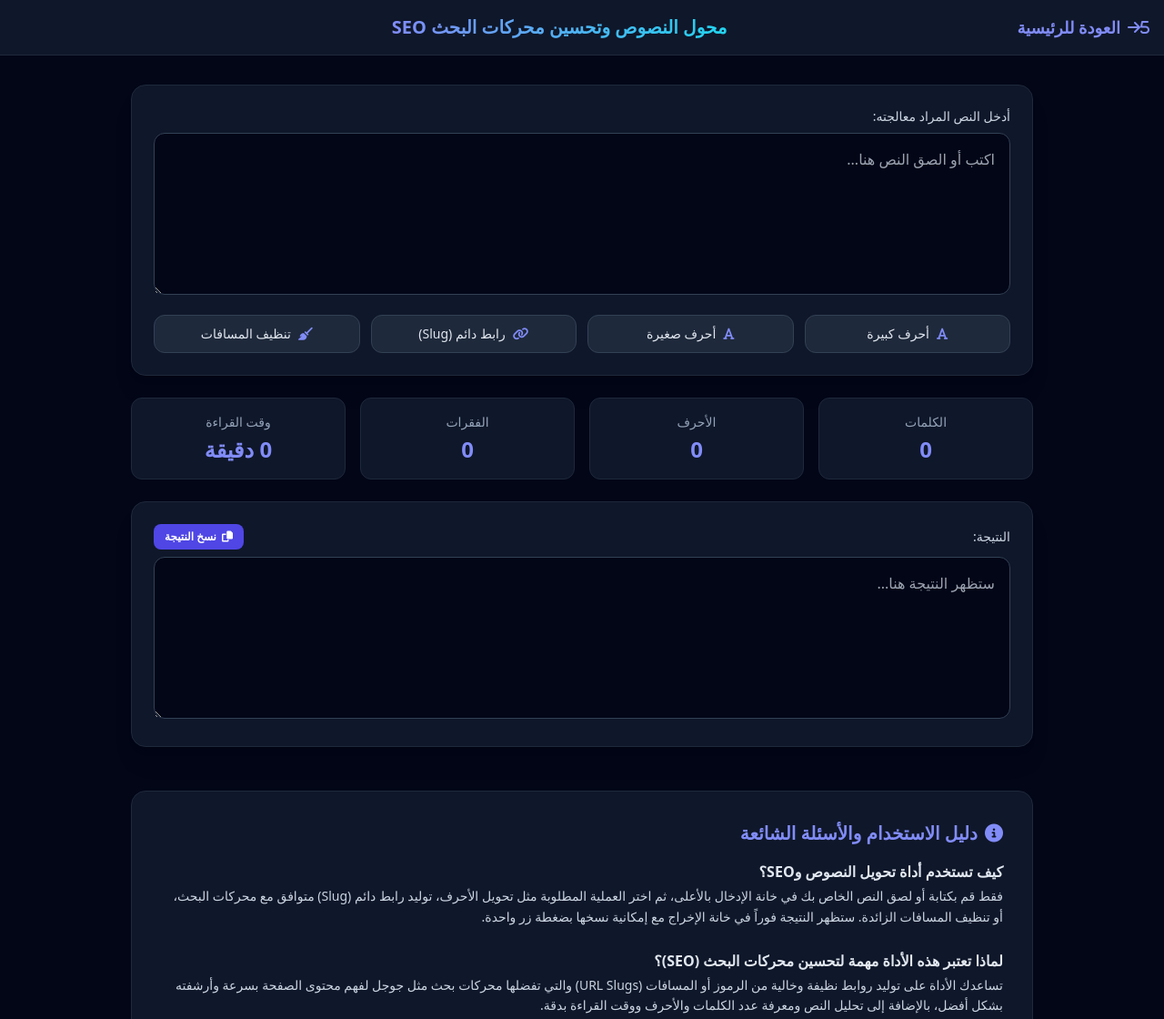
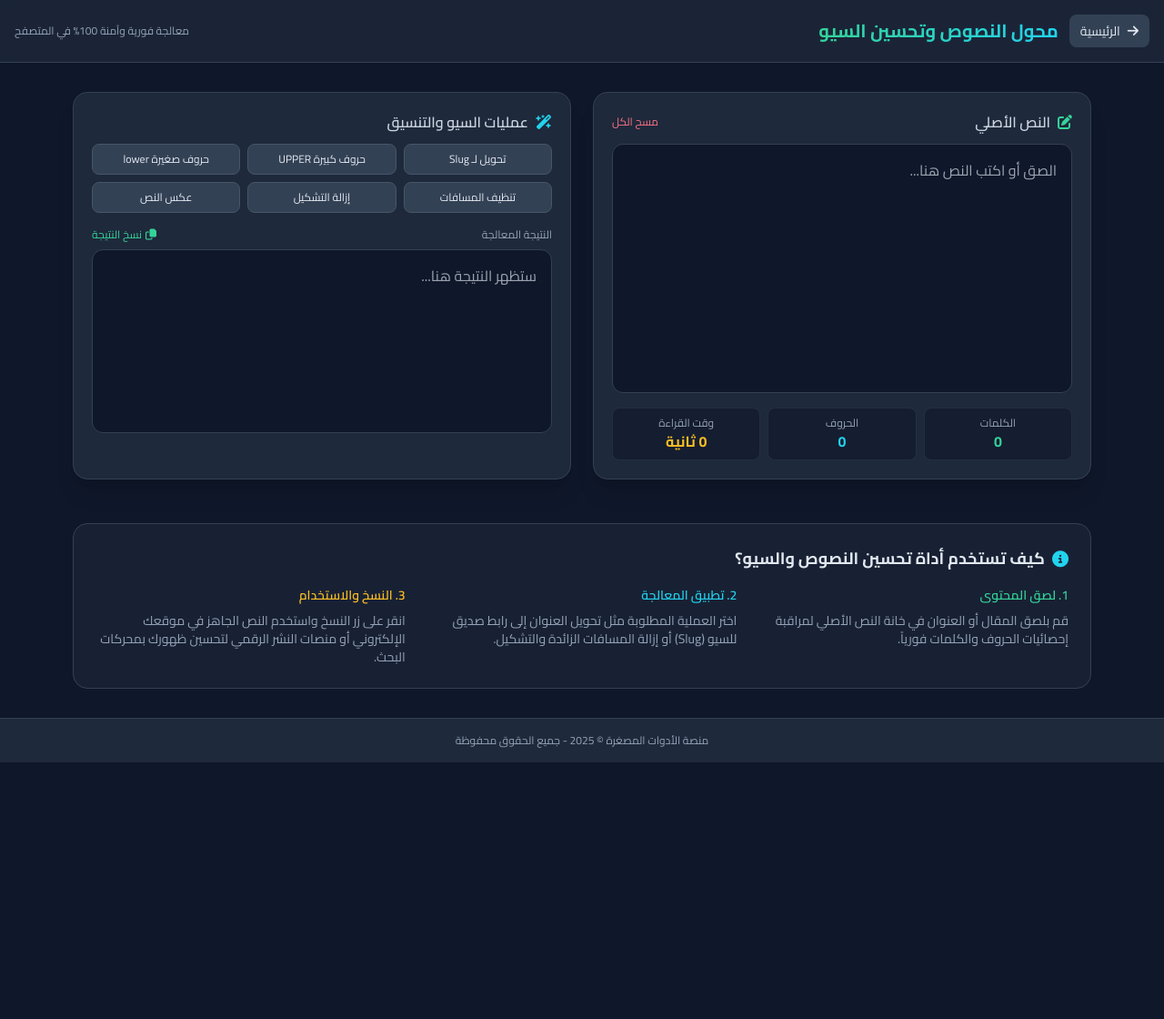
Before and after one commit to mohammed-zuhair/micro-tool-01-, a plain HTML site: page tools/seo-transformer.html in a window 1280 px wide. Shown: the top 1120 px of the page at 91% size. After the commit the page ends 838 px from the top, so only its background shows below. Drawn offline with nearby package versions, Linux system fonts and the light colour scheme.

Commit message:
Auto-Update: Autonomous engine updated core files & changelog [Verified]

```diff
--- a/tools/seo-transformer.html
+++ b/tools/seo-transformer.html
@@ -3,193 +3,188 @@
 <head>
     <meta charset="UTF-8">
     <meta name="viewport" content="width=device-width, initial-scale=1.0">
-    <title>محول النصوص وتحسين محركات البحث SEO - أدوات الويب</title>
-    <meta name="description" content="أداة احترافية لتحويل النصوص، ضبط أحرف الكلمات، استخراج الكلمات المفتاحية، وتوليد الروابط الدائمة المناسبة لمحركات البحث بشكل فوري وسريع.">
+    <title>محول النصوص وتحسين السيو - Text & SEO Transformer</title>
+    <meta name="description" content="أداة متقدمة لتحويل النصوص، تنظيف الفراغات، حساب الكلمات، وتجهيز المحتوى لمتطلبات السيو (SEO) فورياً في المتصفح.">
     <script src="https://cdn.tailwindcss.com"></script>
     <link rel="stylesheet" href="https://cdnjs.cloudflare.com/ajax/libs/font-awesome/6.4.0/css/all.min.css">
-    <script>
-        tailwind.config = {
-            theme: {
-                extend: {
-                    colors: {
-                        darkSlate: {
-                            800: '#1e293b',
-                            900: '#0f172a',
-                            950: '#020617'
-                        }
-                    }
-                }
-            }
-        }
-    </script>
+    <style>
+        @import url('https://fonts.googleapis.com/css2?family=Cairo:wght@300;400;600;700&display=swap');
+        body { font-family: 'Cairo', sans-serif; }
+    </style>
 </head>
-<body class="bg-darkSlate-950 text-slate-100 min-h-screen flex flex-col font-sans">
+<body class="bg-slate-900 text-slate-100 min-h-screen flex flex-col justify-between">
 
-    <!-- شريط التنقل العلوي -->
-    <header class="bg-darkSlate-900 border-b border-slate-800 sticky top-0 z-50">
-        <div class="max-w-7xl mx-auto px-4 py-4 flex justify-between items-center">
-            <a href="../index.html" class="flex items-center gap-2 text-indigo-400 hover:text-indigo-300 transition-colors">
-                <i class="fa-solid fa-arrow-right">5</i>
-                <span class="font-bold text-lg">العودة للرئيسية</span>
+    <!-- Header -->
+    <header class="bg-slate-800/80 backdrop-blur border-b border-slate-700 sticky top-0 z-50">
+        <div class="max-w-7xl mx-auto px-4 py-4 flex items-center justify-between">
+            <div class="flex items-center gap-3">
+                <a href="../index.html" class="bg-slate-700 hover:bg-slate-600 text-slate-200 px-3 py-2 rounded-lg transition text-sm flex items-center gap-2">
+                    <i class="fa-solid fa-arrow-right"></i> الرئيسية
                 </a>
-            <h1 class="text-xl font-bold bg-gradient-to-r from-indigo-400 to-cyan-400 bg-clip-text text-transparent">
-                محول النصوص وتحسين محركات البحث SEO
+                <h1 class="text-xl font-bold text-transparent bg-clip-text bg-gradient-to-r from-emerald-400 to-cyan-400">
+                    محول النصوص وتحسين السيو
                 </h1>
-            <div class="w-24"></div> <!-- مساحة للتوازن -->
+            </div>
+            <div class="text-xs text-slate-400 hidden sm:block">معالجة فورية وآمنة 100% في المتصفح</div>
         </div>
     </header>
 
-    <!-- المحتوى الرئيسي -->
-    <main class="flex-grow max-w-5xl w-full mx-auto px-4 py-8">
+    <!-- Main Content -->
+    <main class="max-w-6xl mx-auto px-4 py-8 flex-grow w-full">
 
-        <!-- صندوق الإدخال -->
-        <div class="bg-darkSlate-900 border border-slate-800 rounded-2xl p-6 shadow-xl mb-6">
-            <label for="inputText" class="block text-sm font-medium text-slate-300 mb-2">أدخل النص المراد معالجته:</label>
-            <textarea id="inputText" rows="6" class="w-full bg-darkSlate-950 border border-slate-700 rounded-xl p-4 text-slate-100 focus:outline-none focus:border-indigo-500 transition-colors resize-y" placeholder="اكتب أو الصق النص هنا..."></textarea>
+        <!-- Tool Container -->
+        <div class="grid grid-cols-1 lg:grid-cols-2 gap-6">
 
-            <!-- أزرار العمليات السريعة -->
-            <div class="grid grid-cols-2 sm:grid-cols-4 gap-3 mt-4">
-                <button onclick="transformText('upper')" class="bg-slate-800 hover:bg-slate-700 border border-slate-700 text-slate-200 py-2.5 px-4 rounded-xl text-sm font-medium transition-all flex items-center justify-center gap-2">
-                    <i class="fa-solid fa-font text-indigo-400"></i> أحرف كبيرة
-                </button>
-                <button onclick="transformText('lower')" class="bg-slate-800 hover:bg-slate-700 border border-slate-700 text-slate-200 py-2.5 px-4 rounded-xl text-sm font-medium transition-all flex items-center justify-center gap-2">
-                    <i class="fa-solid fa-font text-indigo-400"></i> أحرف صغيرة
-                </button>
-                <button onclick="transformText('slug')" class="bg-slate-800 hover:bg-slate-700 border border-slate-700 text-slate-200 py-2.5 px-4 rounded-xl text-sm font-medium transition-all flex items-center justify-center gap-2">
-                    <i class="fa-solid fa-link text-indigo-400"></i> رابط دائم (Slug)
-                </button>
-                <button onclick="transformText('clean')" class="bg-slate-800 hover:bg-slate-700 border border-slate-700 text-slate-200 py-2.5 px-4 rounded-xl text-sm font-medium transition-all flex items-center justify-center gap-2">
-                    <i class="fa-solid fa-broom text-indigo-400"></i> تنظيف المسافات
-                </button>
+            <!-- Input Section -->
+            <div class="bg-slate-800 border border-slate-700 rounded-2xl p-5 flex flex-col shadow-xl">
+                <div class="flex justify-between items-center mb-3">
+                    <label for="inputText" class="font-semibold text-slate-300 flex items-center gap-2">
+                        <i class="fa-solid fa-pen-to-square text-emerald-400"></i> النص الأصلي
+                    </label>
+                    <button onclick="clearText()" class="text-xs text-rose-400 hover:text-rose-300 transition">مسح الكل</button>
+                </div>
+                <textarea id="inputText" rows="10" placeholder="الصق أو اكتب النص هنا..."
+                    class="w-full bg-slate-900 border border-slate-700 rounded-xl p-4 text-slate-100 focus:outline-none focus:border-emerald-500 transition resize-none"></textarea>
+
+                <!-- Quick Stats -->
+                <div class="grid grid-cols-3 gap-2 mt-4 text-center">
+                    <div class="bg-slate-900/60 p-2 rounded-lg border border-slate-700/50">
+                        <div class="text-xs text-slate-400">الكلمات</div>
+                        <div id="wordCount" class="font-bold text-emerald-400">0</div>
+                    </div>
+                    <div class="bg-slate-900/60 p-2 rounded-lg border border-slate-700/50">
+                        <div class="text-xs text-slate-400">الحروف</div>
+                        <div id="charCount" class="font-bold text-cyan-400">0</div>
+                    </div>
+                    <div class="bg-slate-900/60 p-2 rounded-lg border border-slate-700/50">
+                        <div class="text-xs text-slate-400">وقت القراءة</div>
+                        <div id="readTime" class="font-bold text-amber-400">0 ثانية</div>
+                    </div>
                 </div>
             </div>
 
-        <!-- إحصائيات النص -->
-        <div class="grid grid-cols-2 sm:grid-cols-4 gap-4 mb-6">
-            <div class="bg-darkSlate-900 border border-slate-800 rounded-xl p-4 text-center">
-                <span class="block text-slate-400 text-sm mb-1">الكلمات</span>
-                <span id="wordCount" class="text-2xl font-bold text-indigo-400">0</span>
-            </div>
-            <div class="bg-darkSlate-900 border border-slate-800 rounded-xl p-4 text-center">
-                <span class="block text-slate-400 text-sm mb-1">الأحرف</span>
-                <span id="charCount" class="text-2xl font-bold text-indigo-400">0</span>
-            </div>
-            <div class="bg-darkSlate-900 border border-slate-800 rounded-xl p-4 text-center">
-                <span class="block text-slate-400 text-sm mb-1">الفقرات</span>
-                <span id="paragraphCount" class="text-2xl font-bold text-indigo-400">0</span>
-            </div>
-            <div class="bg-darkSlate-900 border border-slate-800 rounded-xl p-4 text-center">
-                <span class="block text-slate-400 text-sm mb-1">وقت القراءة</span>
-                <span id="readTime" class="text-2xl font-bold text-indigo-400">0 دقيقة</span>
-            </div>
+            <!-- Controls & Output Section -->
+            <div class="bg-slate-800 border border-slate-700 rounded-2xl p-5 flex flex-col shadow-xl">
+                <div class="font-semibold text-slate-300 mb-3 flex items-center gap-2">
+                    <i class="fa-solid fa-wand-magic-sparkles text-cyan-400"></i> عمليات السيو والتنسيق
                 </div>
 
-        <!-- صندوق الإخراج -->
-        <div class="bg-darkSlate-900 border border-slate-800 rounded-2xl p-6 shadow-xl relative">
+                <!-- Action Buttons Grid -->
+                <div class="grid grid-cols-2 sm:grid-cols-3 gap-2 mb-4">
+                    <button onclick="transformText('slug')" class="bg-slate-700 hover:bg-slate-600 text-xs py-2 px-3 rounded-lg transition border border-slate-600 text-slate-200">تحويل لـ Slug</button>
+                    <button onclick="transformText('upper')" class="bg-slate-700 hover:bg-slate-600 text-xs py-2 px-3 rounded-lg transition border border-slate-600 text-slate-200">حروف كبيرة UPPER</button>
+                    <button onclick="transformText('lower')" class="bg-slate-700 hover:bg-slate-600 text-xs py-2 px-3 rounded-lg transition border border-slate-600 text-slate-200">حروف صغيرة lower</button>
+                    <button onclick="transformText('cleanSpaces')" class="bg-slate-700 hover:bg-slate-600 text-xs py-2 px-3 rounded-lg transition border border-slate-600 text-slate-200">تنظيف المسافات</button>
+                    <button onclick="transformText('removeDiacritics')" class="bg-slate-700 hover:bg-slate-600 text-xs py-2 px-3 rounded-lg transition border border-slate-600 text-slate-200">إزالة التشكيل</button>
+                    <button onclick="transformText('reverse')" class="bg-slate-700 hover:bg-slate-600 text-xs py-2 px-3 rounded-lg transition border border-slate-600 text-slate-200">عكس النص</button>
+                </div>
+
+                <!-- Output Area -->
                 <div class="flex justify-between items-center mb-2">
-                <label for="outputText" class="block text-sm font-medium text-slate-300">النتيجة:</label>
-                <button onclick="copyResult()" class="bg-indigo-600 hover:bg-indigo-500 text-white text-xs font-semibold py-1.5 px-3 rounded-lg transition-colors flex items-center gap-1.5">
-                    <i class="fa-solid fa-copy"></i> نسخ النتيجة
+                    <label for="outputText" class="text-xs text-slate-400">النتيجة المعالجة</label>
+                    <button onclick="copyOutput()" id="copyBtn" class="text-xs text-emerald-400 hover:text-emerald-300 transition flex items-center gap-1">
+                        <i class="fa-regular fa-copy"></i> نسخ النتيجة
                     </button>
                 </div>
-            <textarea id="outputText" rows="6" readonly class="w-full bg-darkSlate-950 border border-slate-700 rounded-xl p-4 text-slate-100 focus:outline-none resize-y" placeholder="ستظهر النتيجة هنا..."></textarea>
+                <textarea id="outputText" rows="7" readonly placeholder="ستظهر النتيجة هنا..."
+                    class="w-full bg-slate-900 border border-slate-700 rounded-xl p-4 text-slate-100 focus:outline-none transition resize-none"></textarea>
             </div>
 
-        <!-- قسم التوضيح و SEO (How to Use + FAQ) -->
-        <section class="mt-12 bg-darkSlate-900 border border-slate-800 rounded-2xl p-6 sm:p-8">
-            <h2 class="text-xl font-bold text-indigo-400 mb-4 flex items-center gap-2">
-                <i class="fa-solid fa-circle-info"></i> دليل الاستخدام والأسئلة الشائعة
-            </h2>
-
-            <div class="space-y-6 text-slate-300 text-sm leading-relaxed">
-                <div>
-                    <h3 class="font-semibold text-slate-200 text-base mb-1">كيف تستخدم أداة تحويل النصوص وSEO؟</h3>
-                    <p>فقط قم بكتابة أو لصق النص الخاص بك في خانة الإدخال بالأعلى، ثم اختر العملية المطلوبة مثل تحويل الأحرف، توليد رابط دائم (Slug) متوافق مع محركات البحث، أو تنظيف المسافات الزائدة. ستظهر النتيجة فوراً في خانة الإخراج مع إمكانية نسخها بضغطة زر واحدة.</p>
         </div>
 
+        <!-- How to Use & SEO Guide -->
+        <section class="mt-12 bg-slate-800/60 border border-slate-700 rounded-2xl p-6">
+            <h2 class="text-lg font-bold text-slate-200 mb-4 flex items-center gap-2">
+                <i class="fa-solid fa-circle-info text-cyan-400"></i> كيف تستخدم أداة تحسين النصوص والسيو؟
+            </h2>
+            <div class="grid grid-cols-1 md:grid-cols-3 gap-6 text-sm text-slate-300">
                 <div>
-                    <h3 class="font-semibold text-slate-200 text-base mb-1">لماذا تعتبر هذه الأداة مهمة لتحسين محركات البحث (SEO)؟</h3>
-                    <p>تساعدك الأداة على توليد روابط نظيفة وخالية من الرموز أو المسافات (URL Slugs) والتي تفضلها محركات بحث مثل جوجل لفهم محتوى الصفحة بسرعة وأرشفته بشكل أفضل، بالإضافة إلى تحليل النص ومعرفة عدد الكلمات والأحرف ووقت القراءة بدقة.</p>
+                    <h3 class="font-semibold text-emerald-400 mb-2">1. لصق المحتوى</h3>
+                    <p class="text-slate-400">قم بلصق المقال أو العنوان في خانة النص الأصلي لمراقبة إحصائيات الحروف والكلمات فورياً.</p>
                 </div>
-
                 <div>
-                    <h3 class="font-semibold text-slate-200 text-base mb-1">هل يتم حفظ بياناتي أو نصوصي على خوادم خارجية؟</h3>
-                    <p>لا مطلقا! تتم عملية المعالجة بالكامل محلياً داخل متصفحك (Client-side Processing) لضمان الخصوصية والأمان التام لبياناتك.</p>
+                    <h3 class="font-semibold text-cyan-400 mb-2">2. تطبيق المعالجة</h3>
+                    <p class="text-slate-400">اختر العملية المطلوبة مثل تحويل العنوان إلى رابط صديق للسيو (Slug) أو إزالة المسافات الزائدة والتشكيل.</p>
+                </div>
+                <div>
+                    <h3 class="font-semibold text-amber-400 mb-2">3. النسخ والاستخدام</h3>
+                    <p class="text-slate-400">انقر على زر النسخ واستخدم النص الجاهز في موقعك الإلكتروني أو منصات النشر الرقمي لتحسين ظهورك بمحركات البحث.</p>
                 </div>
             </div>
         </section>
 
     </main>
 
-    <!-- التذييل -->
-    <footer class="bg-darkSlate-900 border-t border-slate-800 py-6 text-center text-slate-500 text-sm mt-12">
-        <p>منظومة الأدوات الذكية &copy; 2025 - جميع الحقوق محفوظة</p>
+    <!-- Footer -->
+    <footer class="bg-slate-800 border-t border-slate-700 py-4 text-center text-xs text-slate-400">
+        منصة الأدوات المصغرة &copy; 2025 - جميع الحقوق محفوظة
     </footer>
 
-    <!-- سكود المعالجة التفاعلية -->
+    <!-- Script Logic -->
     <script>
-        const inputText = document.getElementById('inputText');
-        const outputText = document.getElementById('outputText');
-        const wordCount = document.getElementById('wordCount');
-        const charCount = document.getElementById('charCount');
-        const paragraphCount = document.getElementById('paragraphCount');
-        const readTime = document.getElementById('readTime');
+        const inputEl = document.getElementById('inputText');
+        const outputEl = document.getElementById('outputText');
+        const wordCountEl = document.getElementById('wordCount');
+        const charCountEl = document.getElementById('charCount');
+        const readTimeEl = document.getElementById('readTime');
 
-        inputText.addEventListener('input', updateStats);
+        inputEl.addEventListener('input', updateStats);
 
         function updateStats() {
-            const text = inputText.value;
+            const text = inputEl.value;
+            const chars = text.length;
+            const words = text.trim() === '' ? 0 : text.trim().split(/\s+/).length;
+            const readTime = Math.ceil(words / 200); // Average reading speed 200 wpm
 
-            // الأحرف
-            charCount.textContent = text.length;
-
-            // الكلمات
-            const words = text.trim() ? text.trim().split(/\s+/) : [];
-            wordCount.textContent = words.length;
-
-            // الفقرات
-            const paragraphs = text.split(/\n+/).filter(p => p.trim().length > 0);
-            paragraphCount.textContent = paragraphs.length;
-
-            // وقت القراءة (تقريبي: 200 كلمة في الدقيقة)
-            const minutes = Math.ceil(words.length / 200);
-            readTime.textContent = minutes + ' دقيقة';
+            charCountEl.textContent = chars;
+            wordCountEl.textContent = words;
+            readTimeEl.textContent = readTime + ' دقيقة';
         }
 
         function transformText(type) {
-            const text = inputText.value;
-            let result = '';
+            let text = inputEl.value;
+            if (!text) return;
 
             switch(type) {
+                case 'slug':
+                    text = text.trim().toLowerCase()
+                        .replace(/[^\w\s-]/g, '')
+                        .replace(/[\s_-]+/g, '-')
+                        .replace(/^-+|-+$/g, '');
+                    break;
                 case 'upper':
-                    result = text.toUpperCase();
+                    text = text.toUpperCase();
                     break;
                 case 'lower':
-                    result = text.toLowerCase();
+                    text = text.toLowerCase();
                     break;
-                case 'slug':
-                    result = text
-                        .toLowerCase()
-                        .trim()
-                        .replace(/[^\w\s-]/g, '') // إزالة الرموز الخاصة
-                        .replace(/[\s_-]+/g, '-')  // استبدال المسافات بشرطة
-                        .replace(/^-+|-+$/g, '');  // إزالة الشرطات من البداية والنهاية
+                case 'cleanSpaces':
+                    text = text.replace(/\s+/g, ' ').trim();
                     break;
-                case 'clean':
-                    result = text
-                        .replace(/[ \t]+/g, ' ')  // مسافات متعددة إلى مسافة واحدة
-                        .replace(/\n\s*\n/g, '\n\n') // تنظيم الأسطر الفارغة
-                        .trim();
+                case 'removeDiacritics':
+                    text = text.replace(/[\u064B-\u065F]/g, '');
+                    break;
+                case 'reverse':
+                    text = text.split('').reverse().join('');
                     break;
             }
-
-            outputText.value = result;
+            outputEl.value = text;
         }
 
-        function copyResult() {
-            if (!outputText.value) return;
-            navigator.clipboard.writeText(outputText.value);
-            alert('تم نسخ النتيجة بنجاح!');
+        function clearText() {
+            inputEl.value = '';
+            outputEl.value = '';
+            updateStats();
+        }
+
+        function copyOutput() {
+            if(!outputEl.value) return;
+            navigator.clipboard.writeText(outputEl.value);
+            const btn = document.getElementById('copyBtn');
+            btn.innerHTML = '<i class="fa-solid fa-check text-emerald-400"></i> تم النسخ';
+            setTimeout(() => {
+                btn.innerHTML = '<i class="fa-regular fa-copy"></i> نسخ النتيجة';
+            }, 2000);
         }
     </script>
 </body>
```
Also changed, not shown: 1 other file. Lines whose indentation alone changed are shown as unchanged.
